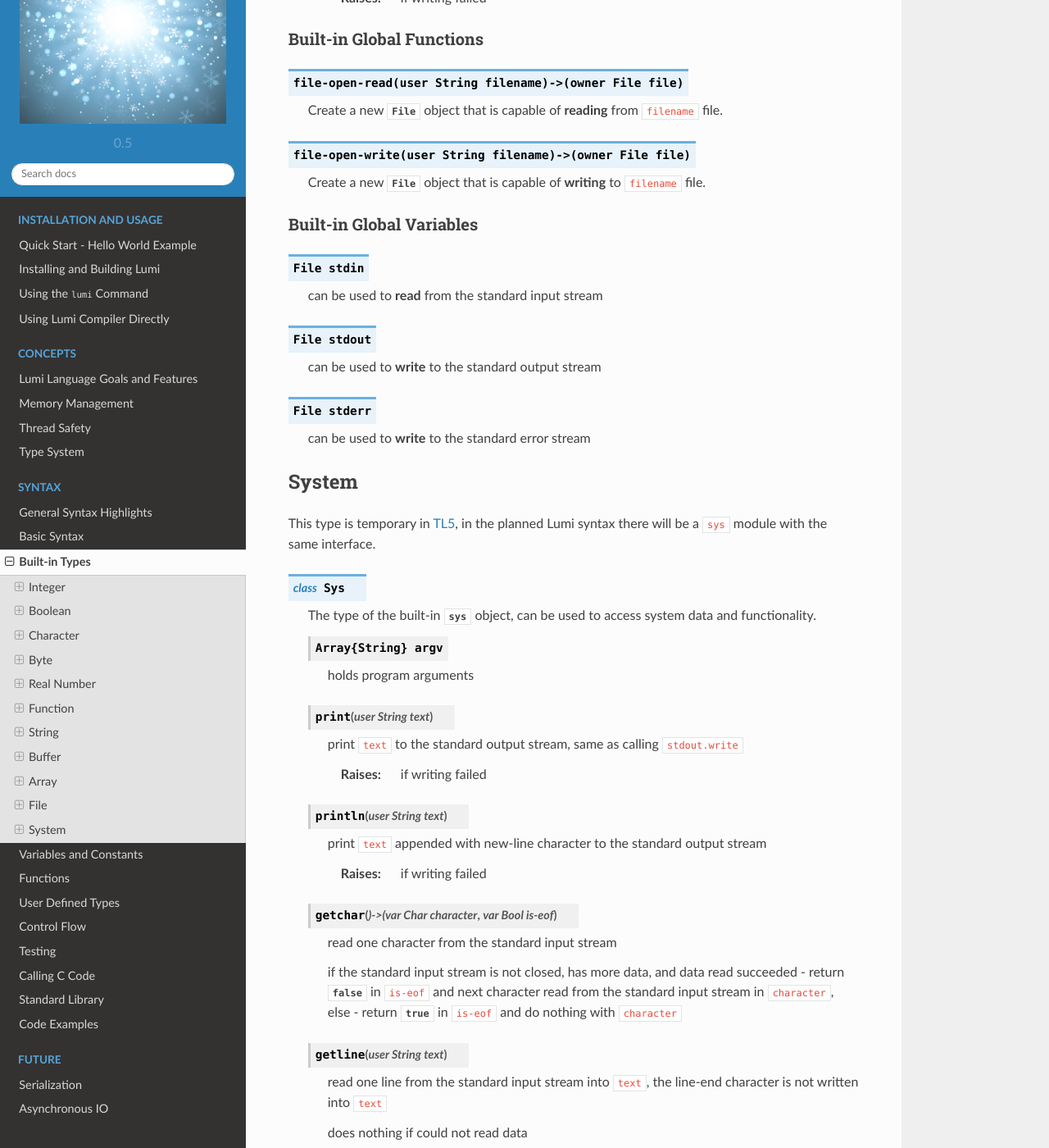
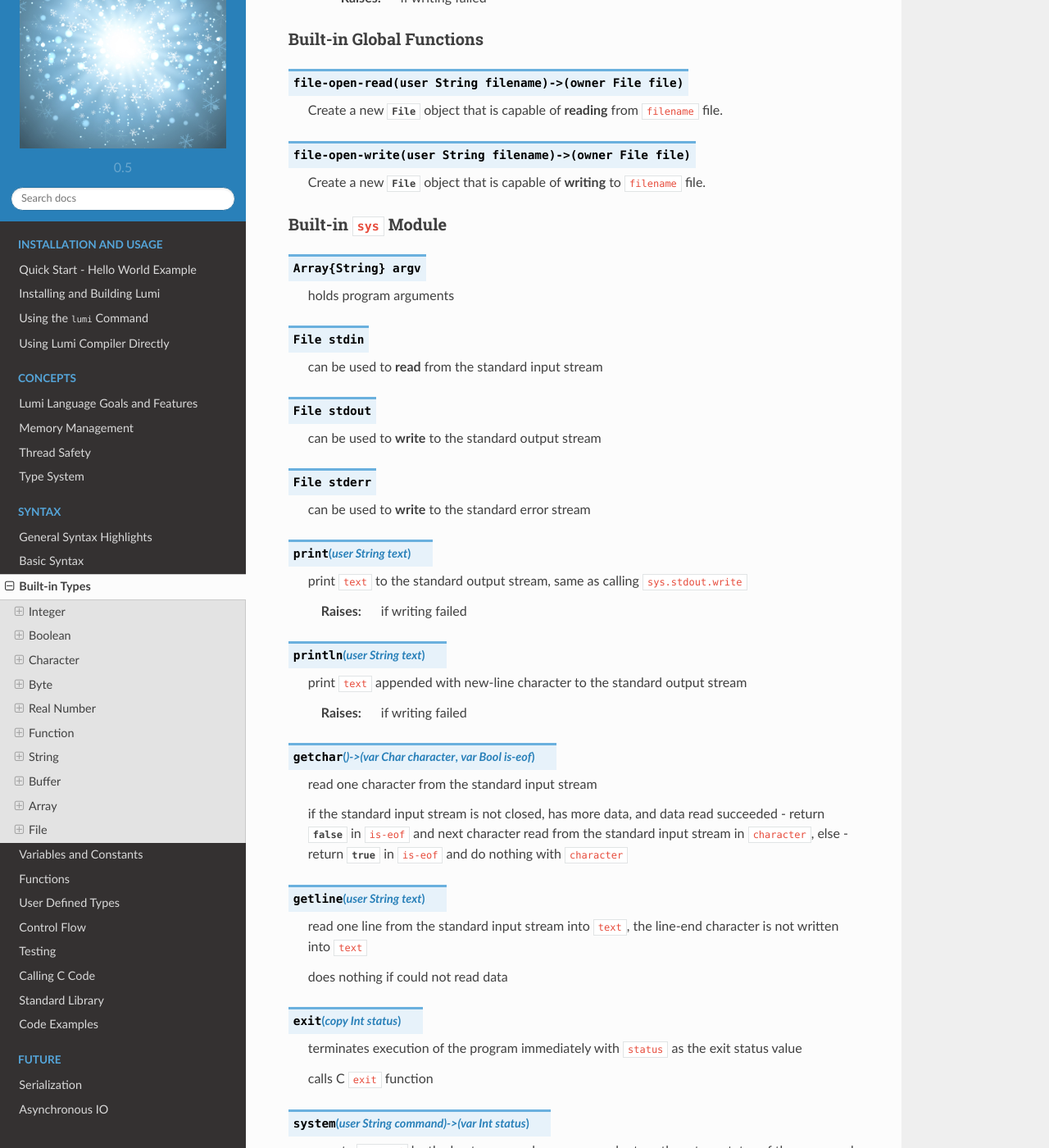
Before and after one commit to meircif/lumi-lang, a Sphinx documentation site: the page built from docs/builtin.rst, in a window 1280 px wide and 1400 px high, scrolled down 5421 px. Shown: the whole window at 82% size. Built offline with Sphinx 7.4.7 and the Read the Docs theme 2.0.0, drawn with Linux system fonts in a browser that asks for light colours; some of the changed text lies outside the part shown.

Commit message:
TL5 - document builtin sys module instead of type

```diff
--- a/docs/builtin.rst
+++ b/docs/builtin.rst
@@ -279,8 +279,13 @@ Built-in Global Functions
    Create a new :class:`File` object that is capable of **writing** to
    ``filename`` file.
 
-Built-in Global Variables
-+++++++++++++++++++++++++
+Built-in ``sys`` Module
++++++++++++++++++++++++
+
+.. data:: Array{String} argv
+
+   holds program arguments
+
 .. data:: File stdin
 
    can be used to **read** from the standard input stream
@@ -293,79 +298,58 @@ Built-in Global Variables
 
    can be used to **write** to the standard error stream
 
-System
-------
-This type is temporary in :ref:`TL5 <syntax-tl5>`, in the planned Lumi syntax
-there will be a ``sys`` module with the same interface.
+.. function:: print(user String text)
 
-.. class:: Sys
+   print ``text`` to the standard output stream, same as calling
+   ``sys.stdout.write``
 
-   The type of the built-in :data:`sys` object, can be used to access system
-   data and functionality.
+   :raises: if writing failed
 
-   .. attribute:: Array{String} argv
+.. function:: println(user String text)
 
-      holds program arguments
+   print ``text`` appended with new-line character to the standard output
+   stream
 
-   .. method:: print(user String text)
+   :raises: if writing failed
 
-      print ``text`` to the standard output stream, same as calling
-      ``stdout.write``
+.. function:: getchar()->(var Char character, var Bool is-eof)
 
-      :raises: if writing failed
+   read one character from the standard input stream
 
-   .. method:: println(user String text)
+   if the standard input stream is not closed, has more data, and data read
+   succeeded - return :data:`false` in ``is-eof`` and next character read
+   from the standard input stream in ``character``, else - return
+   :data:`true` in ``is-eof`` and do nothing with ``character``
 
-      print ``text`` appended with new-line character to the standard output
-      stream
+.. function:: getline(user String text)
 
-      :raises: if writing failed
+   read one line from the standard input stream into ``text``, the line-end
+   character is not written into ``text``
 
-   .. method:: getchar()->(var Char character, var Bool is-eof)
+   does nothing if could not read data
 
-      read one character from the standard input stream
+.. function:: exit(copy Int status)
 
-      if the standard input stream is not closed, has more data, and data read
-      succeeded - return :data:`false` in ``is-eof`` and next character read
-      from the standard input stream in ``character``, else - return
-      :data:`true` in ``is-eof`` and do nothing with ``character``
+   terminates execution of the program immediately with ``status`` as the
+   exit status value
 
-   .. method:: getline(user String text)
+   calls C ``exit`` function
 
-      read one line from the standard input stream into ``text``, the line-end
-      character is not written into ``text``
+.. function:: system(user String command)->(var Int status)
 
-      does nothing if could not read data
+   execute ``command`` by the host command processor and return the return
+   status of the command
 
-   .. method:: exit(copy Int status)
+   calls C ``system`` function
 
-      terminates execution of the program immediately with ``status`` as the
-      exit status value
+   :raises: if ``command`` is empty or outdated, or if command fails to
+      execute
 
-      calls C ``exit`` function
+.. function:: getenv(user String name)->(user String value, var Bool exists)
 
-   .. method:: system(user String command)->(var Int status)
+   get an environment variable
 
-      execute ``command`` by the host command processor and return the return
-      status of the command
-
-      calls C ``system`` function
-
-      :raises: if ``command`` is empty or outdated, or if command fails to
-         execute
-
-   .. method:: getenv(user String name)->(user String value, var Bool exists)
-
-      get an environment variable
-
-      if environment variable named ``name`` exists - copy into ``value`` the
-      value of the environment variable and return :data:`true` in
-      ``exists``, else - return :data:`false` in ``exists`` and do nothing
-      with ``value``
-
-Built-in Global Variables
-+++++++++++++++++++++++++
-.. data:: Sys sys
-
-   Only this variable should be be used to access system data and functionality
-   as exposed by the :class:`Sys` type interface.
+   if environment variable named ``name`` exists - copy into ``value`` the
+   value of the environment variable and return :data:`true` in
+   ``exists``, else - return :data:`false` in ``exists`` and do nothing
+   with ``value``
```
